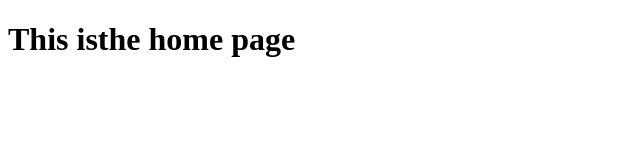
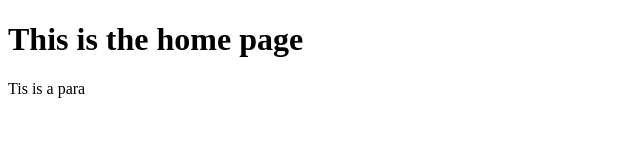
Before and after one commit to Hei-sen-bergg/Git_branch, a plain HTML site: page index.html in a window 1280 px wide. Shown: the whole page, without its empty margins (0-640 px from the left). Drawn offline with Linux system fonts and the light colour scheme.

Commit message:
added para

```diff
--- a/index.html
+++ b/index.html
@@ -7,6 +7,7 @@
 </head>
 <body>
 
-    <h1>  This isthe home page</h1>
+    <h1>  This is the home page</h1>
+    <p> Tis is a para</p>
 </body>
 </html>
```
